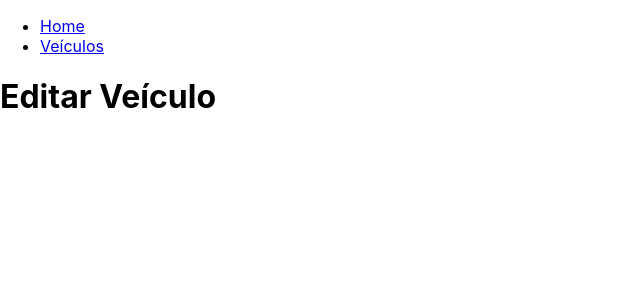
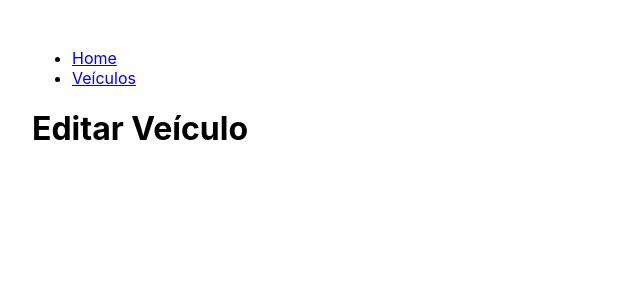
Before and after one commit to LivDelgado/praticas-em-desenvolvimento-de-software-tp-2024-1, a React (Create React App) app in the folder frotas-app/: page /veiculos/1 in a window 1280 px wide. Shown: the top 300 px of the page, without its empty margins (0-640 px from the left). Built offline with nearby package versions, Linux system fonts and the light colour scheme; no server answers.

Commit message:
Added global padding

```diff
--- a/frotas-app/src/App.tsx
+++ b/frotas-app/src/App.tsx
@@ -17,7 +17,7 @@ import { AdapterDayjs } from '@mui/x-date-pickers/AdapterDayjs'
 export default function App() {
   return (
     <Router>
-      <div>
+      <div style={{ padding: '32px' }}>
         <nav>
           <ul>
             <li>
```
